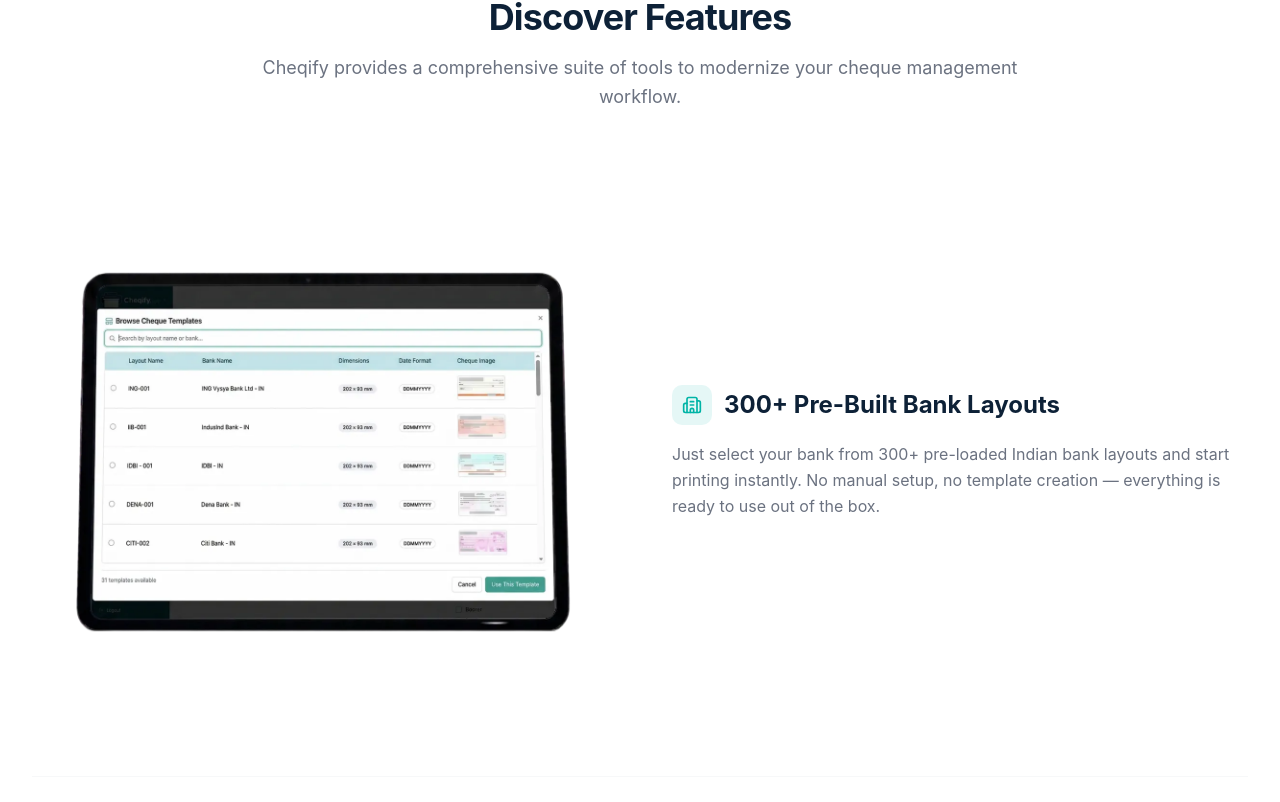
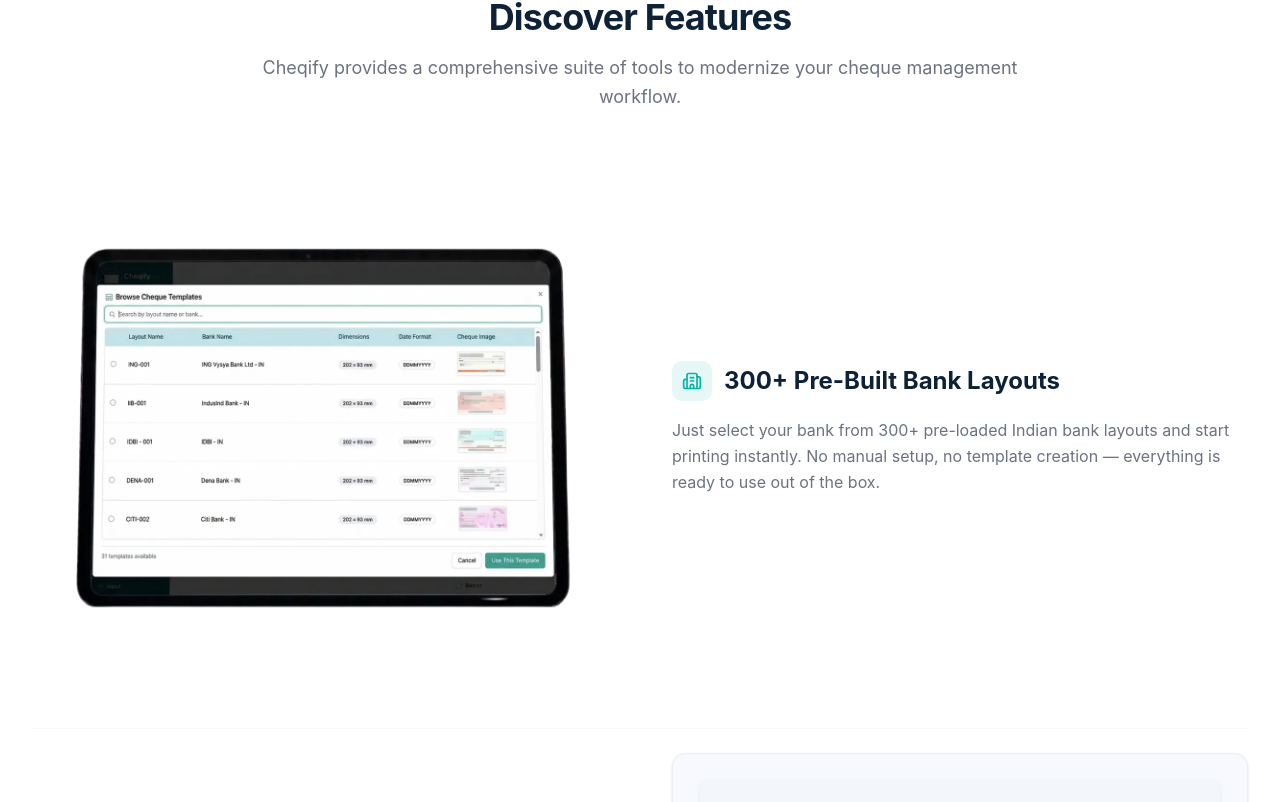
Before and after one commit to ravihirapara/cheqify-website, a Next.js app: page /en/features in a window 1280 px wide. Shown: the part 838-1640 px from the top of the page. Built offline with nearby package versions, Linux system fonts and the light colour scheme; no server answers; a web font is replaced by a local one.

Commit message:
fix: reduce spacing between feature rows from py-12 to py-6

```diff
--- a/src/components/sections/features-core.tsx
+++ b/src/components/sections/features-core.tsx
@@ -56,7 +56,7 @@ export function FeaturesCore() {
               <div
                 key={feature.index}
                 className={cn(
-                  "py-12",
+                  "py-6",
                   !isLast && "border-b border-border/30"
                 )}
               >
```
